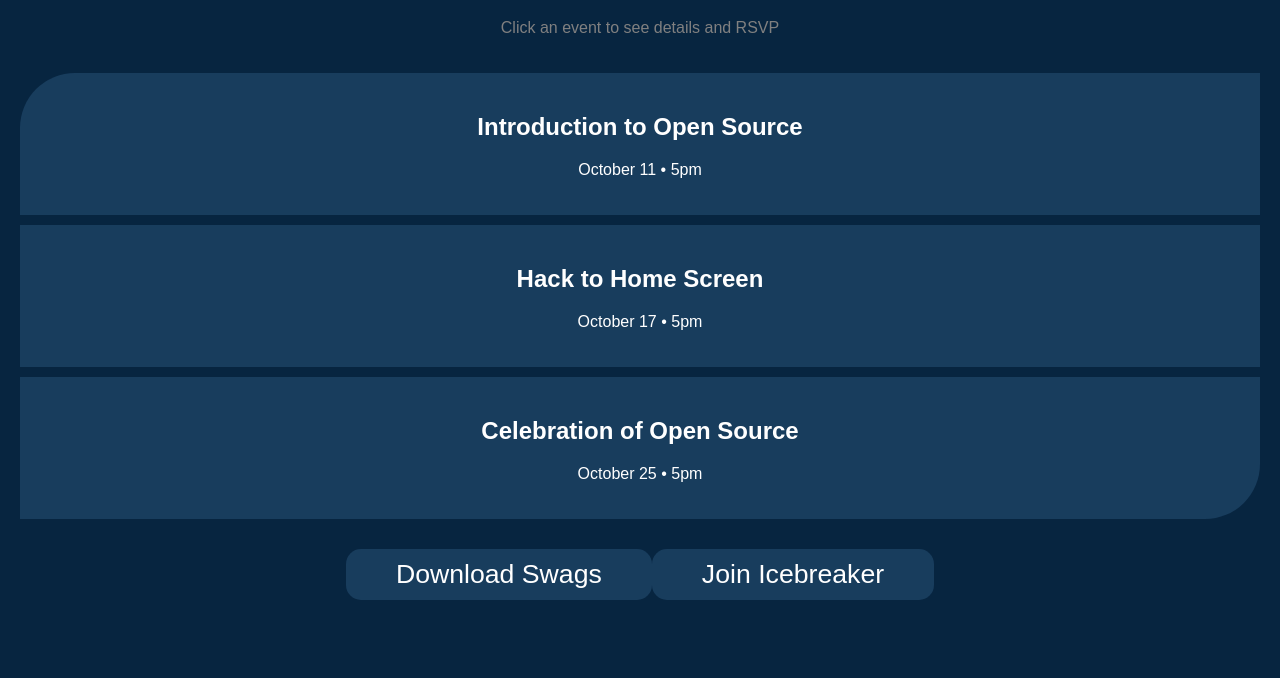
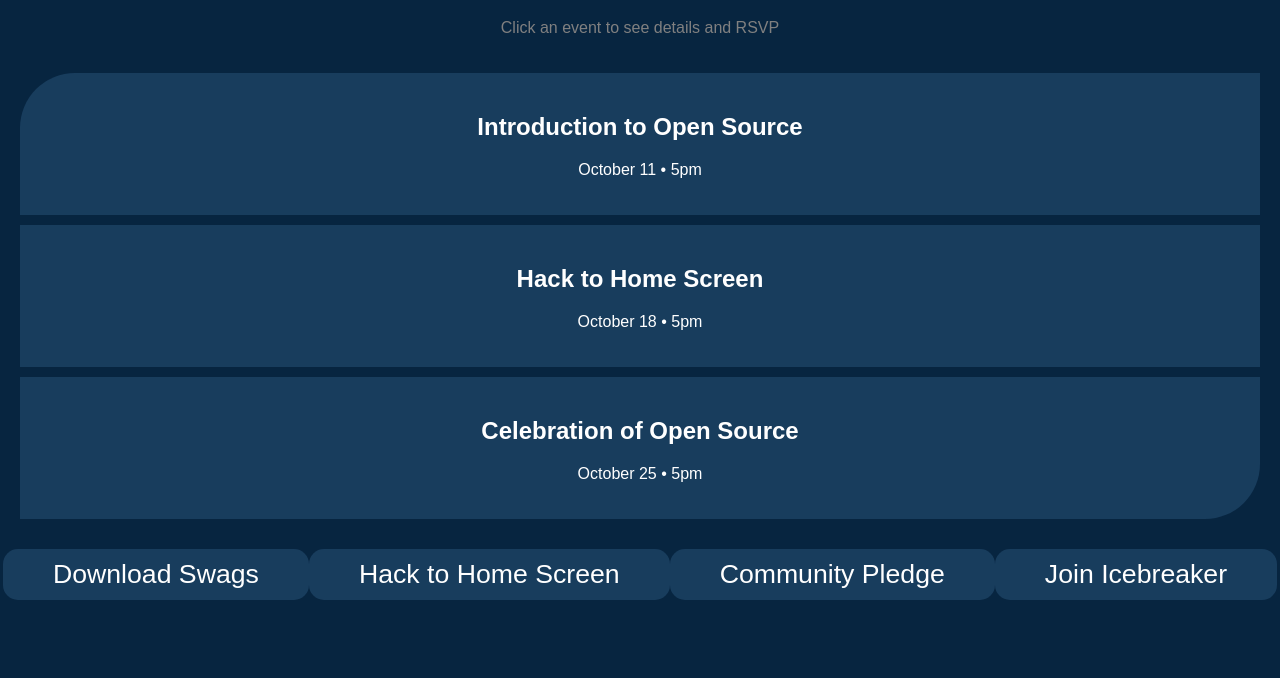
Before and after one commit to PWAPilipinas/hacktoberfest-pwapilipinas-org, a plain HTML site: page public/index.html in a window 1280 px wide. Shown: the part 433-1111 px from the top of the page. Drawn offline with Linux system fonts and the light colour scheme.

Commit message:
feat: update landing page

```diff
--- a/public/index.html
+++ b/public/index.html
@@ -15,7 +15,7 @@
 <html lang="en">
   <head>
     <meta charset="utf-8">
-    <title>Hacktoberfest Philippines - PWA Pilipinas</title>
+    <title>Hacktoberfest - PWA Pilipinas</title>
     <meta name="viewport" content="width=device-width, initial-scale=1">
     <meta name="description" content="Join as we celebrate and support open source. Organized by PWA Pilipinas in partnership with partner communities and organizations.">
     <meta name="theme-color" content="#072540">
@@ -148,7 +148,7 @@
           </a>
           <a class="event" href="http://organize.mlh.io/participants/events/4585-hacktoberfest-philippines-hack-to-home-screen" title="Hack to Home Screen">
             <h2>Hack to Home Screen</h2>
-            <p>October 17 • 5pm</p>
+            <p>October 18 • 5pm</p>
           </a>
           <a class="event" href="http://organize.mlh.io/participants/events/4586-hacktoberfest-philippines-celebration-of-open-source" title="Celebration of Open Source">
             <h2>Celebration of Open Source</h2>
@@ -158,7 +158,9 @@
 
         <div class="button_container">
             <a title="Download Swags" class="download_button" href="https://hf2020.nyc3.digitaloceanspaces.com/Virtual-Swag-Kit.zip" download>Download Swags</a>
-            <a title="Icebreaker for Introduction to Open Source" class="download_button" href="https://icebreaker.video/events/IxoPiS4iFrA5Qb2dHMN9">Join Icebreaker</a>
+            <a title="Hack to Home Screen" class="download_button" href="https://github.com/pwa-pilipinas/hack-to-home-screen">Hack to Home Screen</a>
+            <a title="Community Pledge" class="download_button" href="https://github.com/pwa-pilipinas/community-pledge">Community Pledge</a>
+            <a title="Icebreaker for Hack to Home Screen" class="download_button" href="https://icebreaker.video/events/IxoPiS4iFrA5Qb2dHMN9">Join Icebreaker</a>
         </div>
 
         <div style="text-align: center; margin-top: 100px">
```
